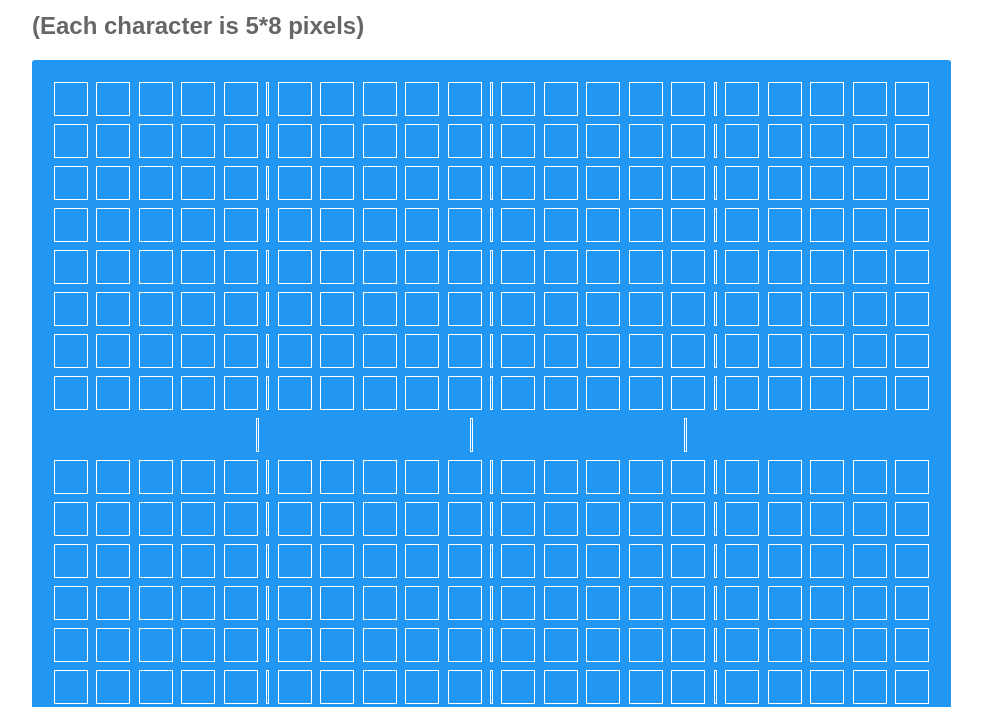
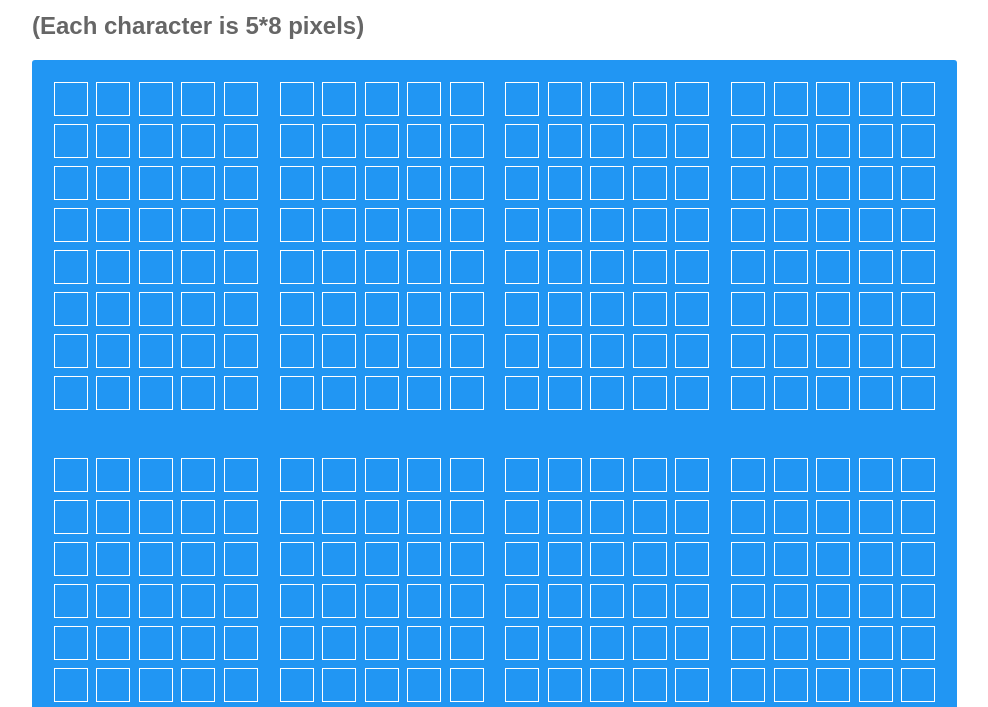
Before and after one commit to ankitpatle/ankitpatle.github.io, a plain HTML site: page index.html in a window 1280 px wide. Shown: the part 65-772 px from the top of the page, without its empty margins (96-1084 px from the left). Drawn offline with Linux system fonts and the light colour scheme.

Commit message:
Update style.css

```diff
--- a/css/style.css
+++ b/css/style.css
@@ -73,10 +73,10 @@ h2 {
 }
 
 .dot-line {
-	width: 1px;
+	width: 5px;
 	height: 32px;
 	margin: 2px;
-	border: #FFF 1px solid;
+	border: #FFF 0px solid;
 	display: inline-block;
 }
 
```
